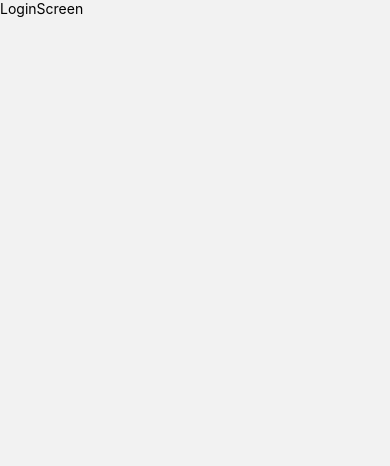
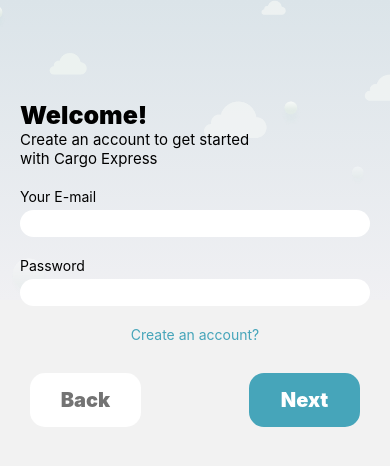
Before and after one commit to FUSION-FUSION/Mobile-Assessment-React-Native, a React Native app: screen /LoginScreen in a window 390 px wide. Shown: the top 466 px of the page. Built offline with nearby package versions, Linux system fonts and the light colour scheme.

Commit message:
Started login screen

```diff
--- a/Navigator.js
+++ b/Navigator.js
@@ -19,7 +19,7 @@
 export const MyStack = () => (
     <NavigationContainer>
         <Stack.Navigator
-            initialRouteName="CongratVerifiedScreen"
+            initialRouteName="LoginScreen"
             screenOptions={screenOptions}
         >
             <Stack.Screen name="LoginScreen" component={LoginScreen} />
--- a/screens/LoginScreen.js
+++ b/screens/LoginScreen.js
@@ -1,12 +1,155 @@
-import { View, Text } from "react-native";
+import {
+    View,
+    Text,
+    StyleSheet,
+    ImageBackground,
+    TextInput,
+    Pressable,
+} from "react-native";
 import React from "react";
+import { LinearGradient } from "expo-linear-gradient";
+import { useState } from "react";
 
-const LoginScreen = () => {
+const LoginScreen = ({ navigation }) => {
+    const [email, setEmail] = useState("");
+    const [password, setPassword] = useState("");
     return (
-        <View>
-            <Text>LoginScreen</Text>
+        <View style={styles.wrapper}>
+            <LinearGradient
+                colors={["#dbe4e9", "#f0f0f3"]}
+                // style={{ flex: 1 }}
+            >
+                <ImageBackground
+                    source={require("../assets/Shipify-Assets/bg-app-cloud.png")}
+                    style={styles.background}
+                >
+                    <View style={styles.container}>
+                        <Text style={styles.text}>Welcome!</Text>
+                        <Text style={styles.smallerText}>
+                            Create an account to get started with Cargo Express
+                        </Text>
+                    </View>
+
+                    <View style={styles.inputWrapper}>
+                        <Text>Your E-mail</Text>
+                        <TextInput
+                            style={styles.input}
+                            onChangeText={(value) => setEmail(value)}
+                            value={email}
+                        />
+                    </View>
+
+                    <View style={styles.inputWrapper}>
+                        <Text>Password</Text>
+                        <TextInput
+                            style={styles.input}
+                            onChangeText={(value) => setPassword(value)}
+                            value={password}
+                        />
+                    </View>
+
+                    <Text
+                        style={{
+                            textAlign: "center",
+                            paddingTop: 20,
+                            color: "#46a5ba",
+                        }}
+                    >
+                        Create an account?
+                    </Text>
+
+                    <View
+                        style={{
+                            flexDirection: "row",
+                            marginHorizontal: 10,
+                            justifyContent: "space-between",
+                            paddingTop: 30,
+                        }}
+                    >
+                        <Pressable
+                            style={styles.btn1}
+                            onPress={() => navigation.goBack()}
+                        >
+                            <Text style={styles.btnText1}>Back</Text>
+                        </Pressable>
+
+                        <Pressable
+                            style={styles.btn2}
+                            onPress={() =>
+                                navigation.navigate("VerificationScreen")
+                            }
+                        >
+                            <Text style={styles.btnText2}>Next</Text>
+                        </Pressable>
+                    </View>
+                </ImageBackground>
+            </LinearGradient>
         </View>
     );
 };
 
+const styles = StyleSheet.create({
+    wrapper: {
+        flex: 1,
+    },
+    background: {
+        width: "100%",
+        height: 300,
+    },
+    container: {
+        paddingTop: 100,
+        width: "60%",
+        marginLeft: 20,
+    },
+    text: {
+        fontSize: 25,
+        fontWeight: "900",
+        color: "black",
+    },
+    smallerText: {
+        fontSize: 15,
+    },
+    input: {
+        width: "100%",
+        borderColor: "#555555",
+        borderRadius: 15,
+        backgroundColor: "#ffffff",
+        textAlign: "left",
+        fontSize: 14,
+        marginTop: 5,
+        paddingHorizontal: 10,
+        paddingVertical: 5,
+    },
+    inputWrapper: {
+        marginHorizontal: 20,
+        paddingTop: 20,
+    },
+    btn2: {
+        backgroundColor: "#46a5ba",
+        paddingVertical: 15,
+        borderRadius: 15,
+        marginHorizontal: 20,
+        width: "30%",
+    },
+    btn1: {
+        backgroundColor: "#fff",
+        paddingVertical: 15,
+        borderRadius: 15,
+        marginHorizontal: 20,
+        width: "30%",
+    },
+    btnText2: {
+        textAlign: "center",
+        color: "#FFFFFF",
+        fontSize: 20,
+        fontWeight: "900",
+    },
+    btnText1: {
+        textAlign: "center",
+        fontSize: 20,
+        fontWeight: "900",
+        color: "#737373",
+    },
+});
+
 export default LoginScreen;
```
